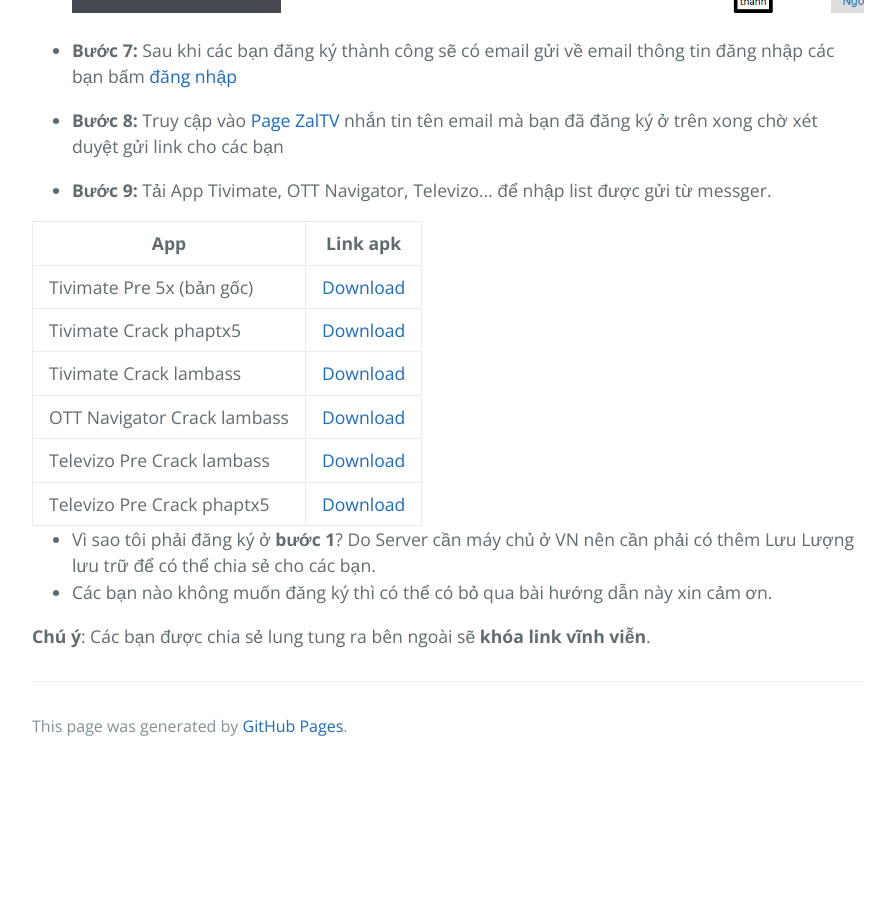
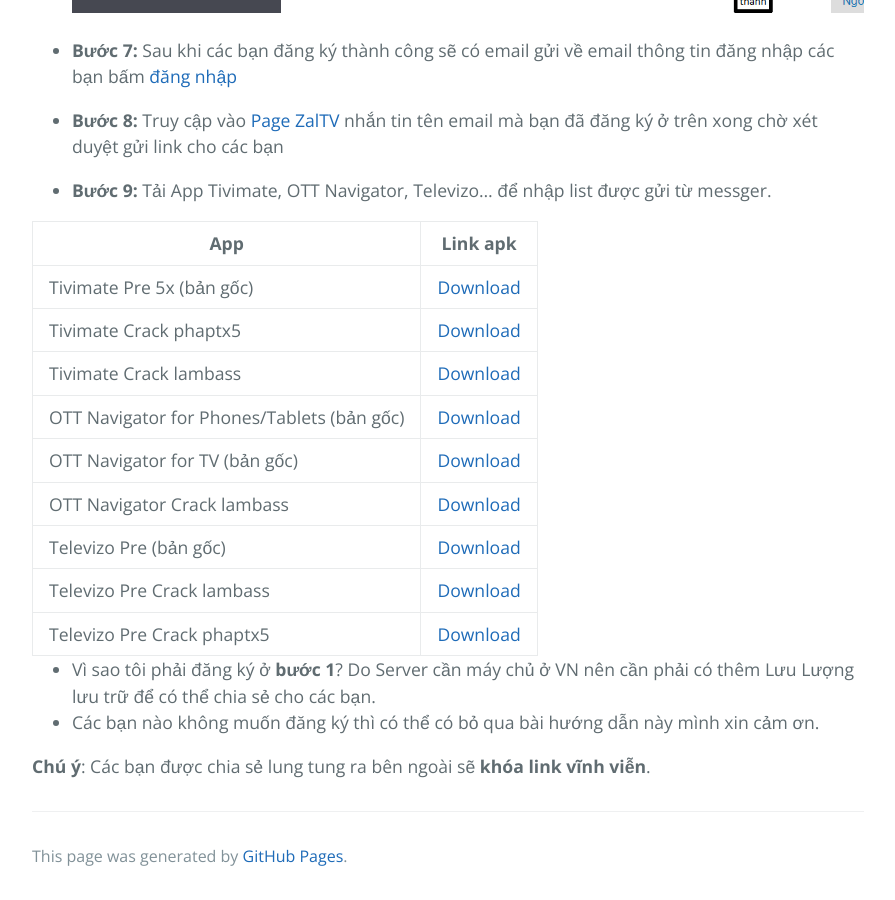
Before and after one commit to huuvinhtv/zaltv, a Jekyll site: the page built from huongdan.md, in a window 1280 px wide and 900 px high, scrolled down 3164 px. Shown: the whole window, without its empty margins (192-1087 px from the left). Built offline with Jekyll 4.4.1, drawn with Linux system fonts in a browser that asks for light colours; our own code applies the rules of GitHub Pages for plain Markdown files; before the commit the page ends 3934 px from its top, so only the background shows below that.

Commit message:
Update huongdan.md

```diff
--- a/huongdan.md
+++ b/huongdan.md
@@ -30,12 +30,15 @@ Những điều bạn cần biết để có thể xem link iptv được chia s
 | Tivimate Pre 5x (bản gốc) | [Download](https://files.tivimate.com/tivimate.apk)|
 | Tivimate Crack phaptx5 | [Download](https://www.mediafire.com/folder/nkult5ncvdbke/Tivimate)|
 | Tivimate Crack lambass | [Download](https://lambassvn.github.io/TiviMate-IPTV_Premium_LamBass_2024.apk)|
+| OTT Navigator for Phones/Tablets (bản gốc) | [Download](https://play.google.com/store/apps/details?id=appnovatica.stbp)|
+| OTT Navigator for TV (bản gốc) | [Download](https://play.google.com/store/apps/details?id=appnovatica.tv)|
 | OTT Navigator Crack lambass | [Download](https://github.com/LamBassVN/AIO-APPS/raw/master/OTT-Navigator-IPTV_1.7.1.6_Mod.apk)|
+| Televizo Pre (bản gốc) | [Download](https://play.google.com/store/apps/details?id=com.ottplay.ottplay)|
 | Televizo Pre Crack lambass | [Download](https://lambassvn.github.io/Televizo-IPTV_Premium_LamBass_2023.apk)|
 | Televizo Pre Crack phaptx5 | [Download](https://www.mediafire.com/file/u2h2outpzqfojb6/Televizo_v1.9.1.5_Premium_arm7.apk/file)|
 
 
 * Vì sao tôi phải đăng ký ở **bước 1**? Do Server cần máy chủ ở VN nên cần phải có thêm Lưu Lượng lưu trữ để có thể chia sẻ cho các bạn.
-* Các bạn nào không muốn đăng ký thì có thể có bỏ qua bài hướng dẫn này xin cảm ơn.
+* Các bạn nào không muốn đăng ký thì có thể có bỏ qua bài hướng dẫn này mình xin cảm ơn.
 
 **Chú ý**: Các bạn được chia sẻ lung tung ra bên ngoài sẽ **khóa link vĩnh viễn**.
```
